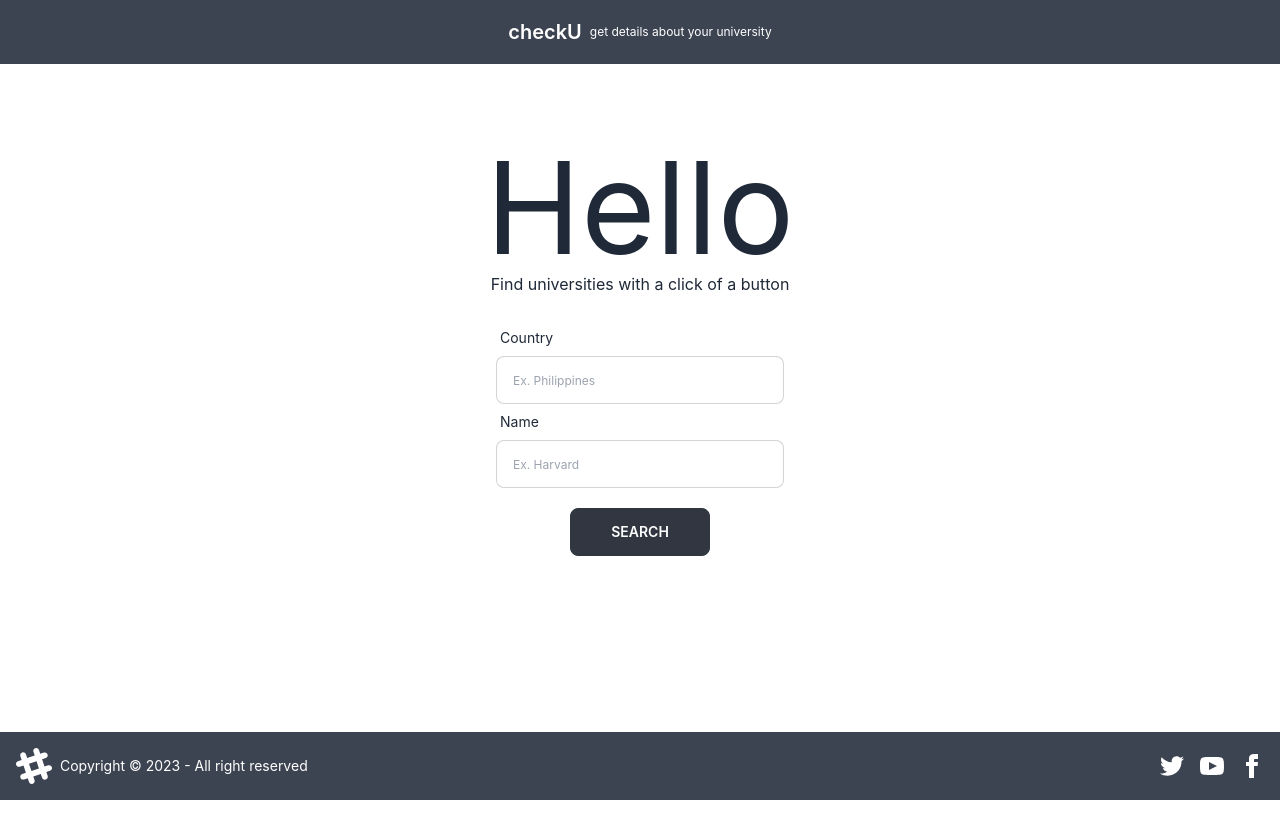
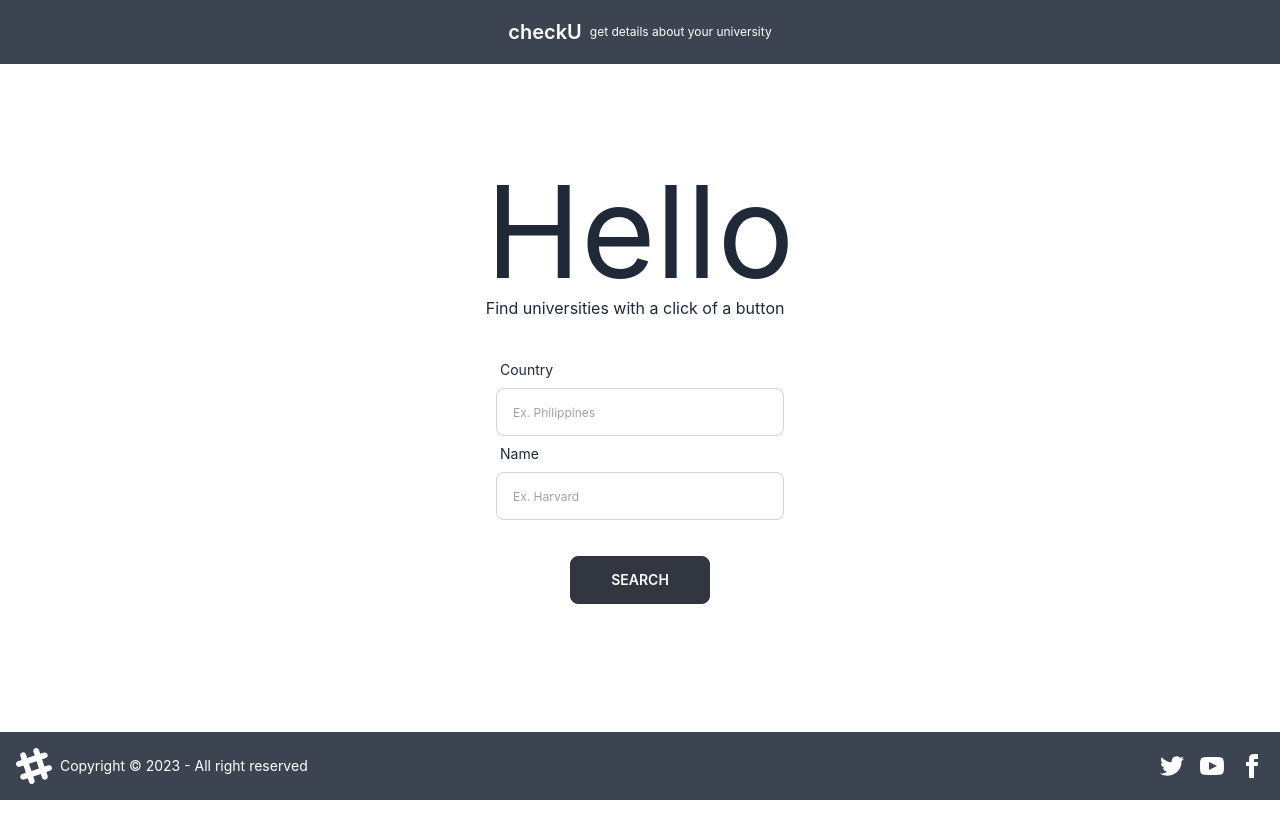
Before and after one commit to kobz2414/University-DB, a React (Create React App) app: page / in a window 1280 px wide. Shown: the top 838 px of the page. Before the commit the page ends 800 px from the top, so only its background shows below. Built offline with nearby package versions, Linux system fonts and the light colour scheme; no server answers.

Commit message:
Changed margin placements

```diff
--- a/src/components/Home.tsx
+++ b/src/components/Home.tsx
@@ -1,26 +1,29 @@
 import { useState } from "react";
-import { Results } from "./Results"
+import { Results } from "./Results";
 
 export const Home = () => {
-    const [country, setCountry] = useState("")
-    const [name, setName] = useState("")
-    const [propName, setPropName] = useState("")
-    const [propCountry, setPropCountry] = useState("")
+  const [country, setCountry] = useState("");
+  const [name, setName] = useState("");
+  const [propName, setPropName] = useState("");
+  const [propCountry, setPropCountry] = useState("");
 
   const handleSubmit = (name: string, country: string) => {
-        setPropName(name)
-        setPropCountry(country)
-    }
+    setPropName(name);
+    setPropCountry(country);
+  };
 
   return (
-    <div className="flex flex-col items-center justify-center mt-20">
+    <body className="min-h-screen">
+      <div className="flex flex-col items-center justify-center my-20">
+        <div className="my-6">
           <div>
             <h1 className="text-9xl place-self-center">Hello</h1>
           </div>
-      <div className="mb-6">
+          <div>
             <h3>Find universities with a click of a button</h3>
           </div>
-      <div className="mb-5">
+        </div>
+        <div className="my-2">
           <div className="form-control w-72 max-w-xs">
             <label className="label">
               <span className="label-text">Country</span>
@@ -44,11 +47,17 @@ export const Home = () => {
             />
           </div>
         </div>
-      <div>
-        <button className="btn btn-active px-10 mb-7" onClick={() => handleSubmit(name, country)}>Search</button>
+        <div className="my-7">
+          <button
+            className="btn btn-active px-10"
+            onClick={() => handleSubmit(name, country)}
+          >
+            Search
+          </button>
         </div>
 
-      <Results nameProp = {propName} countryProp = {propCountry} />
+        <Results nameProp={propName} countryProp={propCountry} />
       </div>
+    </body>
   );
 };
```
Lines whose indentation alone changed are shown as unchanged.
